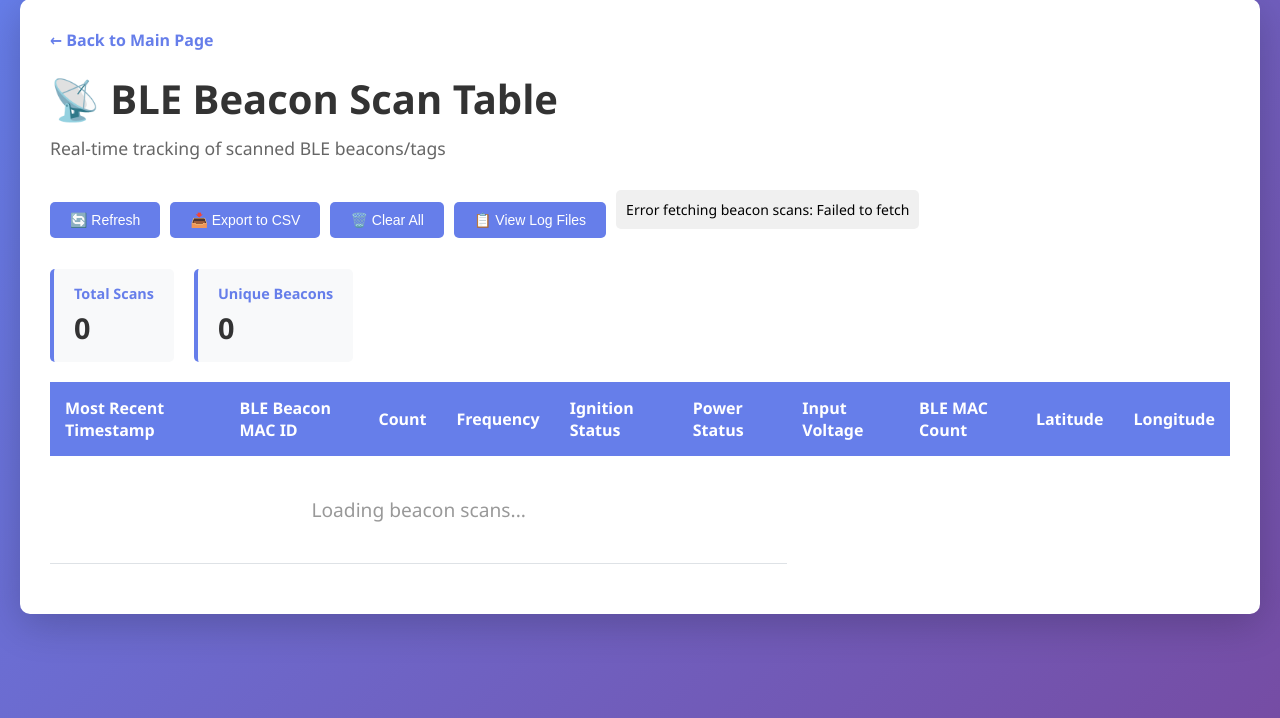
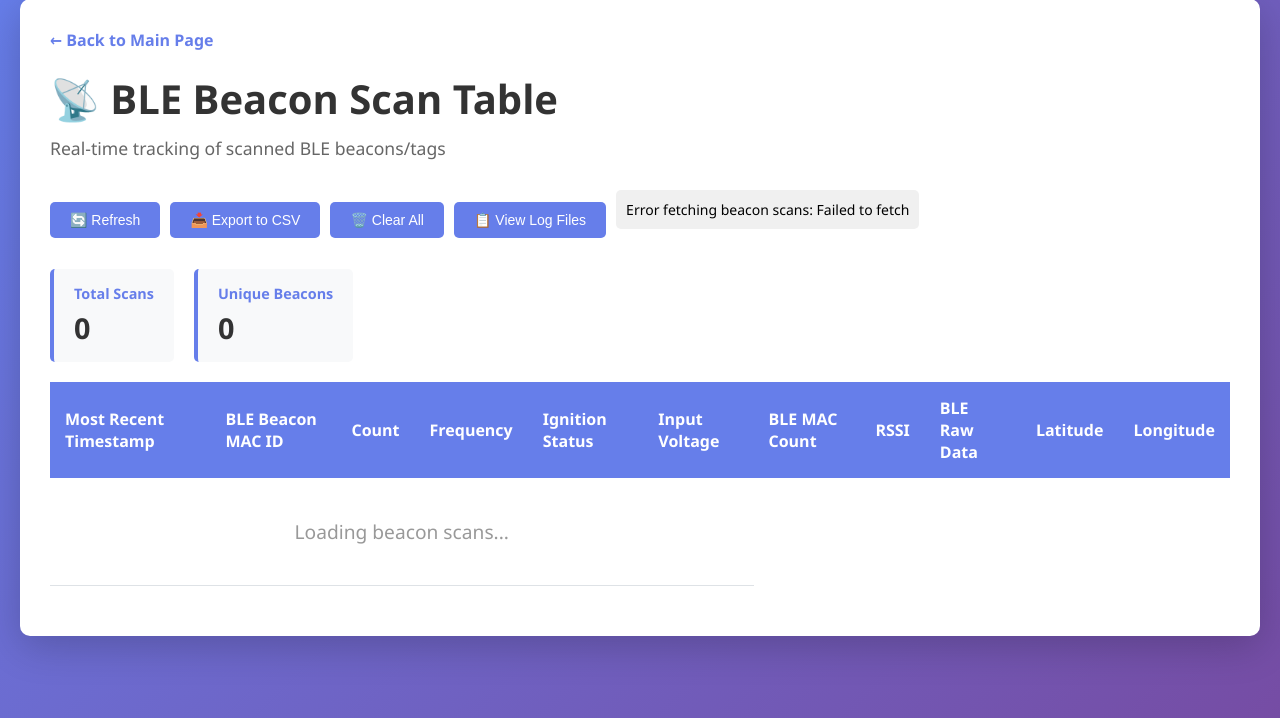
Before and after one commit to shafiqnik/Suntech, a Python web app: template templates/table.html in a window 1280 px wide. Shown: the part 21-739 px from the top of the page. Run offline with Jinja, Linux system fonts and the light colour scheme; the template is opened without the code that fills it, so the values that code supplies are empty.

Commit message:
Remove power status column, add RSSI and BLE raw data columns, fix input voltage validation

```diff
--- a/templates/table.html
+++ b/templates/table.html
@@ -277,9 +277,10 @@
                         <th>Count</th>
                         <th>Frequency</th>
                         <th>Ignition Status</th>
-                        <th>Power Status</th>
                         <th>Input Voltage</th>
                         <th>BLE MAC Count</th>
+                        <th>RSSI</th>
+                        <th>BLE Raw Data</th>
                         <th>Latitude</th>
                         <th>Longitude</th>
                     </tr>
@@ -382,7 +383,7 @@
             }
 
             if (beaconScans.length === 0) {
-                tbody.innerHTML = '<tr><td colspan="10" class="no-scans">No beacon scans recorded yet. Waiting for BLE scans...</td></tr>';
+                tbody.innerHTML = '<tr><td colspan="11" class="no-scans">No beacon scans recorded yet. Waiting for BLE scans...</td></tr>';
                 return;
             }
 
@@ -488,10 +489,11 @@
                     mostRecentFrequency = scansWithFrequency[0].frequency_seconds;
                 }
 
-                // Get most recent power status, input voltage, and BLE MAC count
-                let mostRecentPowerStatus = null;
+                // Get most recent input voltage, BLE MAC count, RSSI, and raw data
                 let mostRecentInputVoltage = null;
                 let mostRecentBleMacCount = null;
+                let mostRecentRssi = null;
+                let mostRecentBleRawData = null;
                 const scansWithStatus = regularScans.filter(scan => scan.mac_id === group.macId);
                 if (scansWithStatus.length > 0) {
                     // Sort by timestamp descending and get the most recent status fields
@@ -501,9 +503,10 @@
                         return timeB - timeA;
                     });
                     const mostRecentScan = scansWithStatus[0];
-                    mostRecentPowerStatus = mostRecentScan.power_status || null;
                     mostRecentInputVoltage = mostRecentScan.input_voltage !== null && mostRecentScan.input_voltage !== undefined ? mostRecentScan.input_voltage : null;
                     mostRecentBleMacCount = mostRecentScan.ble_mac_count !== null && mostRecentScan.ble_mac_count !== undefined ? mostRecentScan.ble_mac_count : null;
+                    mostRecentRssi = mostRecentScan.rssi !== null && mostRecentScan.rssi !== undefined ? mostRecentScan.rssi : null;
+                    mostRecentBleRawData = mostRecentScan.ble_raw_data || null;
                 }
 
                 return {
@@ -512,9 +515,10 @@
                     mostRecentTimestamp: mostRecentTimestamp,
                     frequency: mostRecentFrequency,
                     ignitionStatus: mostRecentIgnitionStatus,
-                    powerStatus: mostRecentPowerStatus,
                     inputVoltage: mostRecentInputVoltage,
                     bleMacCount: mostRecentBleMacCount,
+                    rssi: mostRecentRssi,
+                    bleRawData: mostRecentBleRawData,
                     latitude: mostRecentLat,
                     longitude: mostRecentLon,
                     isIgnitionChange: false
@@ -532,9 +536,10 @@
                     count: 1,
                     mostRecentTimestamp: changeTimestamp,
                     ignitionStatus: newStatus,
-                    powerStatus: change.power_status || null,
                     inputVoltage: change.input_voltage !== null && change.input_voltage !== undefined ? change.input_voltage : null,
                     bleMacCount: null,
+                    rssi: null,
+                    bleRawData: null,
                     latitude: change.latitude || null,
                     longitude: change.longitude || null,
                     isIgnitionChange: true
@@ -550,7 +555,7 @@
             });
 
             if (uniqueScans.length === 0) {
-                tbody.innerHTML = '<tr><td colspan="10" class="no-scans">No beacon scans recorded yet. Waiting for BLE scans...</td></tr>';
+                tbody.innerHTML = '<tr><td colspan="11" class="no-scans">No beacon scans recorded yet. Waiting for BLE scans...</td></tr>';
                 return;
             }
 
@@ -580,7 +585,6 @@
                     '<span style="color: #856404;">—</span>' :
                     formatFrequency(scan.frequency);
 
-                const powerStatusDisplay = scan.powerStatus || 'N/A';
                 // Format input voltage: convert millivolts to volts with 2 decimal places
                 let inputVoltageDisplay = 'N/A';
                 if (scan.inputVoltage !== null && scan.inputVoltage !== undefined) {
@@ -591,6 +595,25 @@
                     '<span style="color: #856404;">—</span>' :
                     (scan.bleMacCount !== null && scan.bleMacCount !== undefined ? scan.bleMacCount : 'N/A');
 
+                // Format RSSI: show dBm value
+                const rssiDisplay = scan.isIgnitionChange ?
+                    '<span style="color: #856404;">—</span>' :
+                    (scan.rssi !== null && scan.rssi !== undefined ? `${scan.rssi} dBm` : 'N/A');
+
+                // Format BLE Raw Data: show hex string (truncate if too long)
+                let bleRawDataDisplay = 'N/A';
+                if (scan.bleRawData) {
+                    const rawDataStr = scan.bleRawData.toString().toUpperCase();
+                    // Truncate if longer than 50 characters, show first 50 + "..."
+                    if (rawDataStr.length > 50) {
+                        bleRawDataDisplay = `<span title="${rawDataStr}">${rawDataStr.substring(0, 50)}...</span>`;
+                    } else {
+                        bleRawDataDisplay = rawDataStr;
+                    }
+                } else if (scan.isIgnitionChange) {
+                    bleRawDataDisplay = '<span style="color: #856404;">—</span>';
+                }
+
                 return `
                     <tr ${rowClass}>
                         <td class="timestamp">${scan.mostRecentTimestamp ? formatTimestamp(scan.mostRecentTimestamp.toISOString()) : 'N/A'}</td>
@@ -598,9 +621,10 @@
                         <td class="count">${countDisplay}</td>
                         <td class="count">${frequencyDisplay}</td>
                         <td class="ignition-status ${ignitionClass}">${ignitionDisplay}</td>
-                        <td class="ignition-status">${powerStatusDisplay}</td>
                         <td class="ignition-status">${inputVoltageDisplay}</td>
                         <td class="count">${bleMacCountDisplay}</td>
+                        <td class="count">${rssiDisplay}</td>
+                        <td class="coordinates" style="font-family: 'Courier New', monospace; font-size: 0.85em; max-width: 300px; word-break: break-all;">${bleRawDataDisplay}</td>
                         <td class="coordinates">${latDisplay}</td>
                         <td class="coordinates">${lonDisplay}</td>
                     </tr>
@@ -723,10 +747,11 @@
                     mostRecentFrequency = scansWithFrequency[0].frequency_seconds;
                 }
 
-                // Get most recent power status, input voltage, and BLE MAC count
-                let mostRecentPowerStatus = null;
+                // Get most recent input voltage, BLE MAC count, RSSI, and raw data
                 let mostRecentInputVoltage = null;
                 let mostRecentBleMacCount = null;
+                let mostRecentRssi = null;
+                let mostRecentBleRawData = null;
                 const scansWithStatus = regularScans.filter(scan => scan.mac_id === group.macId);
                 if (scansWithStatus.length > 0) {
                     scansWithStatus.sort((a, b) => {
@@ -735,9 +760,10 @@
                         return timeB - timeA;
                     });
                     const mostRecentScan = scansWithStatus[0];
-                    mostRecentPowerStatus = mostRecentScan.power_status || null;
                     mostRecentInputVoltage = mostRecentScan.input_voltage !== null && mostRecentScan.input_voltage !== undefined ? mostRecentScan.input_voltage : null;
                     mostRecentBleMacCount = mostRecentScan.ble_mac_count !== null && mostRecentScan.ble_mac_count !== undefined ? mostRecentScan.ble_mac_count : null;
+                    mostRecentRssi = mostRecentScan.rssi !== null && mostRecentScan.rssi !== undefined ? mostRecentScan.rssi : null;
+                    mostRecentBleRawData = mostRecentScan.ble_raw_data || null;
                 }
 
                 return {
@@ -746,9 +772,10 @@
                     mostRecentTimestamp: mostRecentTimestamp,
                     frequency: mostRecentFrequency,
                     ignitionStatus: mostRecentIgnitionStatus,
-                    powerStatus: mostRecentPowerStatus,
                     inputVoltage: mostRecentInputVoltage,
                     bleMacCount: mostRecentBleMacCount,
+                    rssi: mostRecentRssi,
+                    bleRawData: mostRecentBleRawData,
                     latitude: mostRecentLat,
                     longitude: mostRecentLon
                 };
@@ -765,9 +792,10 @@
                     count: 1,
                     mostRecentTimestamp: changeTimestamp,
                     ignitionStatus: newStatus,
-                    powerStatus: change.power_status || null,
                     inputVoltage: change.input_voltage !== null && change.input_voltage !== undefined ? change.input_voltage : null,
                     bleMacCount: null,
+                    rssi: null,
+                    bleRawData: null,
                     latitude: change.latitude || null,
                     longitude: change.longitude || null
                 });
@@ -782,7 +810,7 @@
             });
 
             // CSV header
-            const headers = ['Most Recent Timestamp', 'BLE Beacon MAC ID', 'Count', 'Frequency (seconds)', 'Ignition Status', 'Power Status', 'Input Voltage (V)', 'BLE MAC Count', 'Latitude', 'Longitude'];
+            const headers = ['Most Recent Timestamp', 'BLE Beacon MAC ID', 'Count', 'Frequency (seconds)', 'Ignition Status', 'Input Voltage (V)', 'BLE MAC Count', 'RSSI (dBm)', 'BLE Raw Data', 'Latitude', 'Longitude'];
 
             // Convert data to CSV rows
             const csvRows = [headers.join(',')];
@@ -794,10 +822,11 @@
                 const count = scan.count;
                 const frequency = scan.frequency !== null && scan.frequency !== undefined ? scan.frequency.toFixed(2) : 'N/A';
                 const ignitionStatus = scan.ignitionStatus || 'N/A';
-                const powerStatus = scan.powerStatus || 'N/A';
                 // Format input voltage: convert millivolts to volts
                 const inputVoltage = scan.inputVoltage !== null && scan.inputVoltage !== undefined ? (scan.inputVoltage / 1000.0).toFixed(2) : 'N/A';
                 const bleMacCount = scan.bleMacCount !== null && scan.bleMacCount !== undefined ? scan.bleMacCount : 'N/A';
+                const rssi = scan.rssi !== null && scan.rssi !== undefined ? scan.rssi : 'N/A';
+                const bleRawData = scan.bleRawData || 'N/A';
                 const lat = scan.latitude !== null && scan.latitude !== undefined ? scan.latitude.toFixed(6) : 'N/A';
                 const lon = scan.longitude !== null && scan.longitude !== undefined ? scan.longitude.toFixed(6) : 'N/A';
                 // Escape commas and quotes in CSV
@@ -807,9 +836,10 @@
                     count,
                     frequency,
                     `"${ignitionStatus.replace(/"/g, '""')}"`,
-                    `"${powerStatus.replace(/"/g, '""')}"`,
                     inputVoltage,
                     bleMacCount,
+                    rssi,
+                    `"${bleRawData.toString().replace(/"/g, '""')}"`,
                     lat,
                     lon
                 ];
```
Also changed, not shown: server.py (+21 -29 lines), suntech_parser.py (+16 -3 lines).
